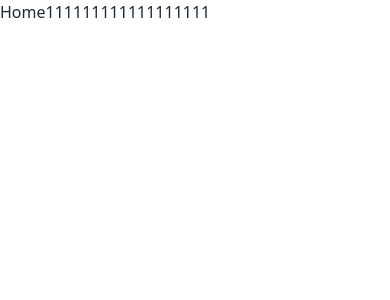
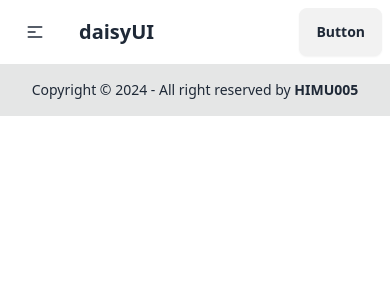
Before and after one commit to HIMU005/task-1-client, a React (Vite) app: page / in a window 390 px wide. Shown: the top 300 px of the page. Built offline with nearby package versions, Linux system fonts and the light colour scheme.

Commit message:
nav footer and route setup

```diff
--- /dev/null
+++ b/src/Layout/Root.jsx
@@ -0,0 +1,15 @@
+import { Outlet } from "react-router-dom";
+import Nav from "../components/Nav";
+import Footer from "../components/Footer";
+
+const Root = () => {
+    return (
+        <div>
+            <Nav />
+            <Outlet />
+            <Footer />
+        </div>
+    );
+};
+
+export default Root;
--- /dev/null
+++ b/src/components/Footer.jsx
@@ -0,0 +1,12 @@
+
+const Footer = () => {
+    return (
+        <footer className="footer footer-center bg-base-300 text-base-content p-4">
+            <aside>
+                <p>Copyright © {new Date().getFullYear()} - All right reserved by <a className="font-bold" href="https://github.com/HIMU005" target="_blank">HIMU005</a></p>
+            </aside>
+        </footer>
+    );
+};
+
+export default Footer;
--- /dev/null
+++ b/src/components/Nav.jsx
@@ -0,0 +1,47 @@
+import { NavLink } from "react-router-dom";
+
+const Nav = () => {
+    const links = <>
+        <li><NavLink to={'/login'}>Login</NavLink></li>
+        <li><NavLink to={'/register'}>Register</NavLink></li>
+        <li><NavLink to={'/products'}>Products</NavLink></li>
+    </>
+    return (
+        <div className="navbar bg-base-100">
+            <div className="navbar-start">
+                <div className="dropdown">
+                    <div tabIndex={0} role="button" className="btn btn-ghost lg:hidden">
+                        <svg
+                            xmlns="http://www.w3.org/2000/svg"
+                            className="h-5 w-5"
+                            fill="none"
+                            viewBox="0 0 24 24"
+                            stroke="currentColor">
+                            <path
+                                strokeLinecap="round"
+                                strokeLinejoin="round"
+                                strokeWidth="2"
+                                d="M4 6h16M4 12h8m-8 6h16" />
+                        </svg>
+                    </div>
+                    <ul
+                        tabIndex={0}
+                        className="menu menu-sm dropdown-content bg-base-100 rounded-box z-[1] mt-3 w-52 p-2 shadow">
+                        {links}
+                    </ul>
+                </div>
+                <a className="btn btn-ghost text-xl">daisyUI</a>
+            </div>
+            <div className="navbar-center hidden lg:flex">
+                <ul className="menu menu-horizontal px-1">
+                    {links}
+                </ul>
+            </div>
+            <div className="navbar-end">
+                <a className="btn">Button</a>
+            </div>
+        </div>
+    );
+};
+
+export default Nav;
--- /dev/null
+++ b/src/page/Products.jsx
@@ -0,0 +1,10 @@
+
+const Products = () => {
+    return (
+        <div>
+
+        </div>
+    );
+};
+
+export default Products;
--- a/src/routes/routes.jsx
+++ b/src/routes/routes.jsx
@@ -1,10 +1,19 @@
 import { createBrowserRouter } from "react-router-dom";
 import Login from "../page/authentication/Login";
 import Register from "../page/authentication/Register";
+import Products from "../page/Products";
+import Root from "../Layout/Root";
 export const router = createBrowserRouter([
   {
     path: "/",
-    element: <div>Home111111111111111111</div>,
+    element: <Root />,
+    errorElement: <div>404</div>,
+    children: [
+      {
+        path: '/products',
+        element: <Products />,
+      }
+    ]
   },
   {
     path: "/login",
@@ -14,4 +23,5 @@
     path: "/register",
     element: <Register />
   },
+
 ]);
```
